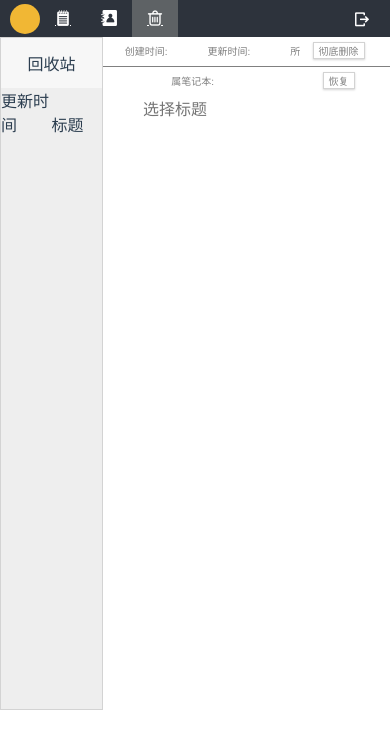
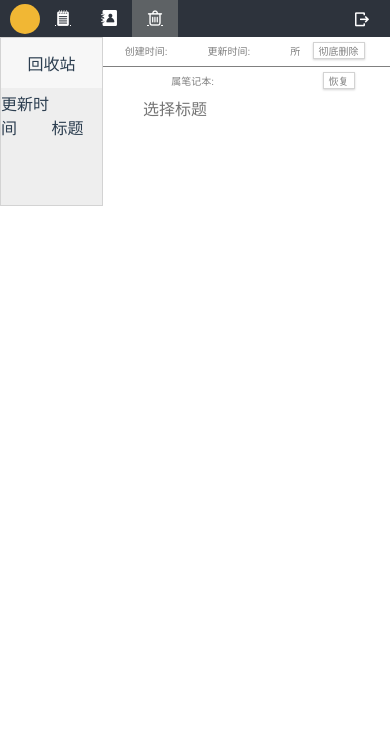
Before and after one commit to chenguocan/Note, a Vue app: page /home/circle in a window 390 px wide. Shown: the top 748 px of the page. Built offline with nearby package versions, Linux system fonts and the light colour scheme.

Commit message:
修改回收站样式

```diff
--- /dev/null
+++ b/src/assets/styles/noteBar.scss
@@ -0,0 +1,51 @@
+span {
+  padding: 3px 0;
+  display: inline-block;
+  width: 50%;
+}
+
+.myNotes {
+  height: 100vw;
+  width: 400px;
+  border: 1px solid $line-color;
+  background: rgb(238, 238, 238);
+  @media (max-width: 500px) {
+    width: 100vw;
+    height: 20vh;
+    overflow: auto;
+  }
+  .titleBar {
+    display: flex;
+    justify-content: flex-start;
+
+    .updateDate {
+      display: flex;
+      flex-direction: column;
+      text-align: left;
+      width: 100%;
+
+      ul {
+        .dataMessage {
+          min-width: 0;
+          display: flex;
+          justify-content: space-between;
+          .title {
+            width: 150px;
+            background: inherit;
+            white-space: nowrap;
+            overflow: hidden;
+            text-overflow: ellipsis;
+          }
+
+          &.active {
+            color: gray;
+          }
+        }
+
+        :nth-child(odd) {
+          background: $line-color;
+        }
+      }
+    }
+  }
+}
--- a/src/components/NoteBar.vue
+++ b/src/components/NoteBar.vue
@@ -83,56 +83,5 @@ export default {
 
 <style lang="scss" scoped>
 @import "~@/assets/styles/valiable.scss";
-
-span {
-  padding: 3px 0;
-  display: inline-block;
-  width: 50%;
-}
-
-.myNotes {
-  height: 100vw;
-  width: 400px;
-  border: 1px solid $line-color;
-  background: rgb(238, 238, 238);
-  @media (max-width: 500px) {
-    width: 100vw;
-    height: 20vh;
-    overflow: auto;
-  }
-  .titleBar {
-    display: flex;
-    justify-content: flex-start;
-
-    .updateDate {
-      display: flex;
-      flex-direction: column;
-      text-align: left;
-      width: 100%;
-
-      ul {
-        .dataMessage {
-          min-width: 0;
-          display: flex;
-          justify-content: space-between;
-          .title {
-            width: 150px;
-            background: inherit;
-            white-space: nowrap;
-            overflow: hidden;
-            text-overflow: ellipsis;
-          }
-
-          &.active {
-            color: gray;
-          }
-        }
-
-        :nth-child(odd) {
-          background: $line-color;
-        }
-      }
-    }
-  }
-}
+@import "~@/assets/styles/noteBar.scss";
 </style>
--- a/src/components/TrashBar.vue
+++ b/src/components/TrashBar.vue
@@ -8,8 +8,9 @@
           <span>标题</span>
         </div>
         <ul>
-          <li v-for="item in trashList" :key="item.id" @click="currentId(item.id)">
-            {{ item.updatedAt | formateData(item.updatedAt) }} {{ item.title }}
+          <li v-for="item in trashList" class="dataMessage" :key="item.id" @click="currentId(item.id)">
+            <span class="title"> {{ item.updatedAt | formateData(item.updatedAt) }} </span>
+            <span class="title"> {{ item.title }}</span>
           </li>
         </ul>
       </div>
@@ -47,34 +48,6 @@ export default {
 
 <style lang="scss" scoped>
 @import "~@/assets/styles/valiable.scss";
+@import "~@/assets/styles/noteBar.scss";
 
-.myNotes {
-  height: 100%;
-  width: 400px;
-  border: 1px solid $line-color;
-  background: rgb(238, 238, 238);
-  overflow: auto;
-  .titleBar {
-    display: flex;
-    justify-content: flex-start;
-    .updateDate {
-      display: flex;
-      flex-direction: column;
-      text-align: left;
-      width: 100%;
-      span {
-        display: inline-block;
-        width: 50%;
-        margin-bottom: 10px;
-      }
-      ul {
-        li {
-          text-overflow: ellipsis;
-          overflow: hidden;
-          white-space: nowrap;
-        }
-      }
-    }
-  }
-}
 </style>
```
